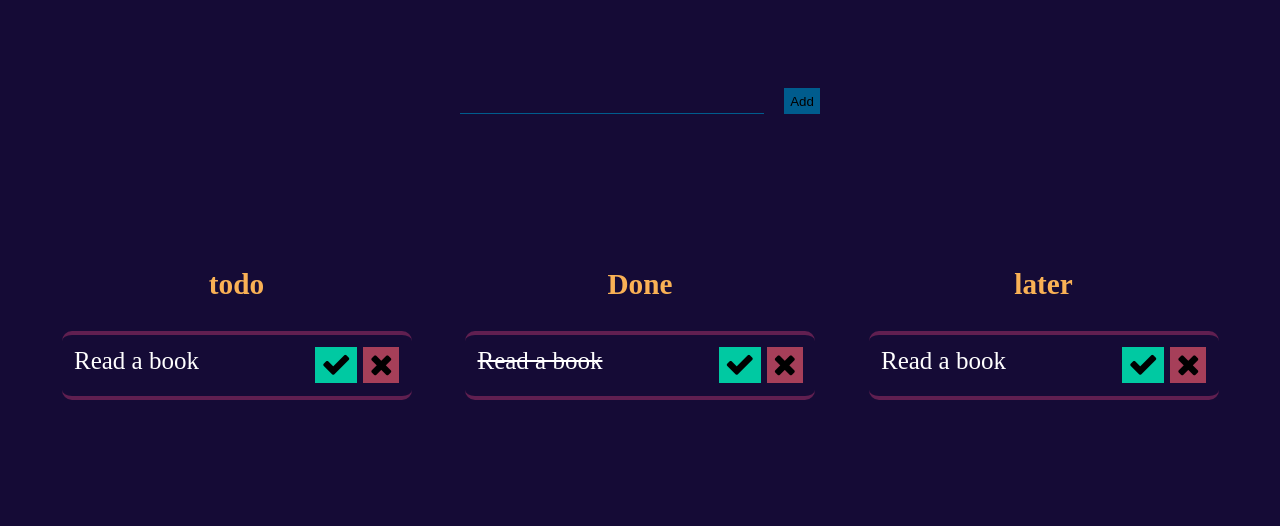
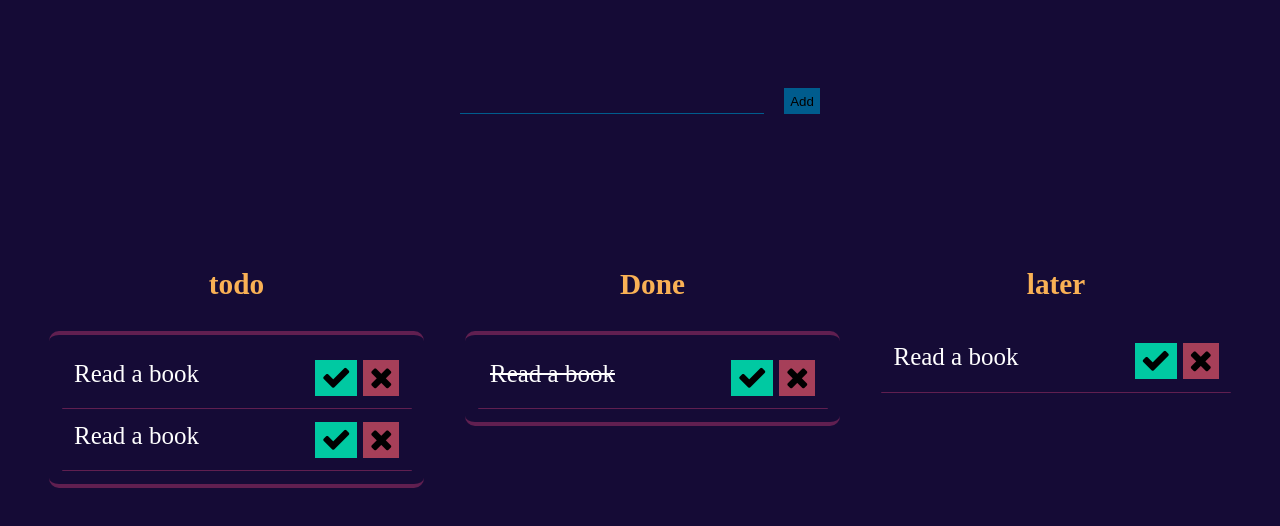
Before and after one commit to TheNomad99/JavaScriptProjects, a plain HTML site: page TodoApp/index.html in a window 1280 px wide. Drawn offline with Linux system fonts and the light colour scheme.

Commit message:
update to TodoApp

```diff
--- a/TodoApp/index.html
+++ b/TodoApp/index.html
@@ -17,6 +17,13 @@
         <div id="todo">
             <h3>todo</h3>
             <div class="theTodo">
+                <div class="item ">
+                    <span>Read a book</span>
+                    <div class="btns">
+                        <button class="done"><i class="fa fa-check"></i></button>
+                        <button class="delete"><i class="fa fa-remove"></i></button>
+                    </div>
+                </div>
                 <div class="item">
                     <span>Read a book</span>
                     <div class="btns">
--- a/TodoApp/index.js
+++ b/TodoApp/index.js
@@ -3,3 +3,11 @@ const items = document.querySelectorAll(".item");
 items.forEach( (e) =>{
         e.addEventListener('click', () => console.log(event.target.className))
 })
+
+function Handle(event) {
+    //...
+}
+
+function modal() {
+    //...
+}
--- a/TodoApp/style.css
+++ b/TodoApp/style.css
@@ -1,3 +1,5 @@
+/*color palattes : https://mycolor.space/?hex=%23150B36&sub=1*/
+
 body{
     background-color:#150b36;
     color:white;
@@ -54,10 +56,11 @@ body{
     align-items: center;
 }
 
-#theTodo, #theDone, #theLater{
-    border:1px groove #f8ebff;
-    padding:2.5em;
-    border-radius: 25px;
+.theTodo, .theDone, .theLater{
+    border-top:4px solid #601f50;
+    border-bottom:4px solid #601f50;
+    padding:0.5em;
+    border-radius: 10px;
 }
 
 
@@ -70,9 +73,8 @@ body{
     justify-content: space-between;
     padding:0.5em;
     width:13em;
-    border-top:4px solid #601f50;
-    border-bottom:4px solid #601f50;
-    border-radius: 10px;
+    border-radius: 1px;
+    border-bottom: 1px groove #601f50;
 }
 
 .done{
```
